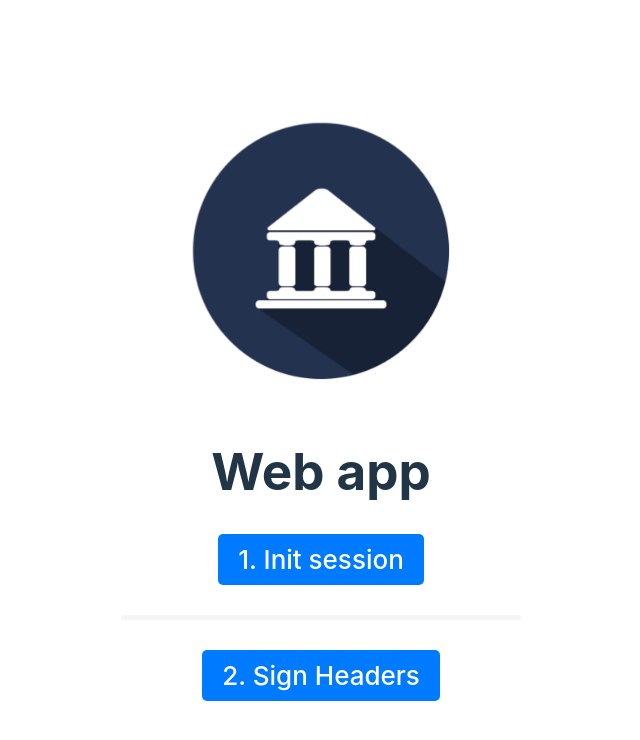
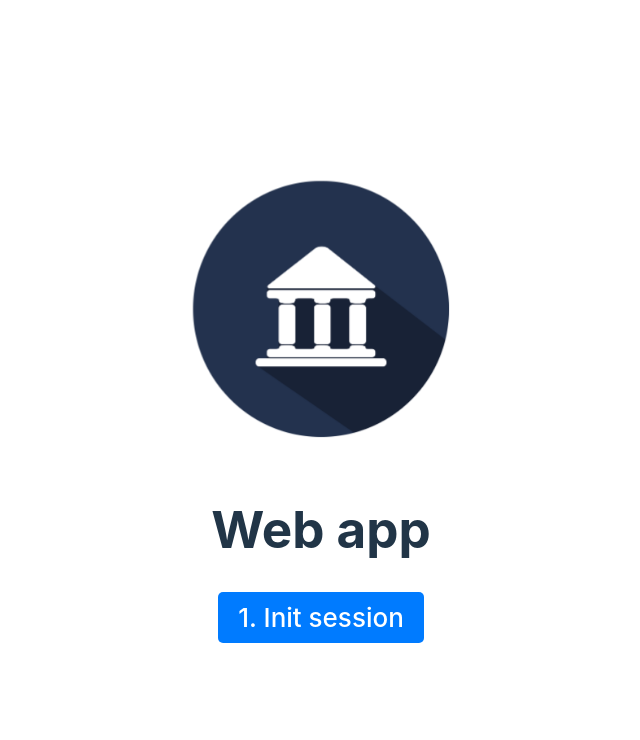
Before and after one commit to cardano-foundation/cf-poc-tunnel, a React (Vite) app in the folder demo/ui/: page / in a window 1280 px wide. Shown: the top 740 px of the page, without its empty margins (319-959 px from the left). Built offline with nearby package versions, Linux system fonts and the light colour scheme.

Commit message:
feat: render signed headers

```diff
--- a/demo/ui/src/App.scss
+++ b/demo/ui/src/App.scss
@@ -39,14 +39,7 @@
   }
 }
 
-.separator {
-  height: 5px;
-  width: 400px;
-  border-radius: 50px;
-  margin: 20px;
-  background-color: whitesmoke;
-}
-.jsonDisplay  {
+.jsonDisplay {
   margin: 10px;
   max-width: 600px;
   padding: 20px;
@@ -57,7 +50,6 @@
     overflow-x: auto;
   }
 }
-
 
 @keyframes logo-spin {
   from {
--- a/demo/ui/src/App.tsx
+++ b/demo/ui/src/App.tsx
@@ -1,4 +1,4 @@
-import React, {useEffect, useState} from 'react';
+import React, { useEffect, useState } from 'react';
 import govLogo from './assets/gov.png';
 import './App.scss';
 
@@ -13,19 +13,28 @@ function sendMessageToExtension(type: string, data: any) {
 }
 
 const App = () => {
-
-  const [headersToSign, setHeadersToSign] = useState({
+  const [headersToSign] = useState({
     'Content-Type': 'application/json',
     PUBLIC_AID: 'value',
   });
+  const [sessionCreated, setSessionCreated] = useState(false);
   const [signedHeaders, setSignedHeaders] = useState({});
   useEffect(() => {
     window.addEventListener('message', (e) => {
-      const hostname = (new URL(e.origin)).hostname;
-      if (hostname === window.location.hostname){
+      const hostname = new URL(e.origin).hostname;
+      if (hostname === window.location.hostname) {
         const message = e.data;
-        if (message !== null && message?.type === 'SIGNED_HEADERS'){
+        if (message !== null && message?.type) {
+          switch (message?.type) {
+            case 'SIGNED_HEADERS': {
               setSignedHeaders(message.data.signedHeaders);
+              break;
+            }
+            case 'SESSION_CREATED': {
+              setSessionCreated(true);
+              break;
+            }
+          }
         }
       }
     });
@@ -54,21 +63,31 @@ const App = () => {
       <h1>Web app</h1>
       <div className="buttonsContainer">
         <button className="button" onClick={() => handleCreateSession()}>
-          1. Init session
+          1. Init session {sessionCreated ? '✅' : null}
         </button>
-        <div className='separator'/>
+        {sessionCreated ? (
+          <>
             <button className="button" onClick={() => handleFetch()}>
-          2. Sign Headers
+              2. Sign Headers {Object.keys(signedHeaders).length ? '✅' : null}
             </button>
+          </>
+        ) : null}
       </div>
+      {sessionCreated ? (
+        <>
+          {' '}
           <div>
-        {Object.keys(signedHeaders).length ? <>
+            {Object.keys(signedHeaders).length ? (
+              <>
                 <h3>Signed Headers</h3>
                 <div className="jsonDisplay">
                   <pre>{JSON.stringify(signedHeaders, null, 2)}</pre>
                 </div>
-        </> : null}
-      </div>
+              </>
+            ) : null}
+          </div>{' '}
+        </>
+      ) : null}
     </>
   );
 };
```
Also changed, not shown: 1 other file (tests, documents, lock files or other folders). Lines whose indentation alone changed are shown as unchanged.
